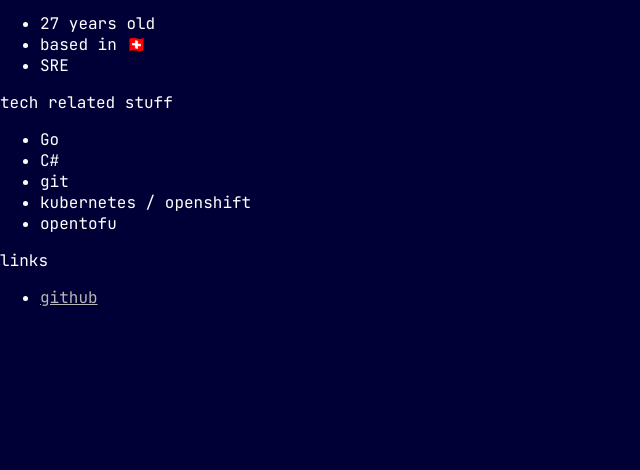
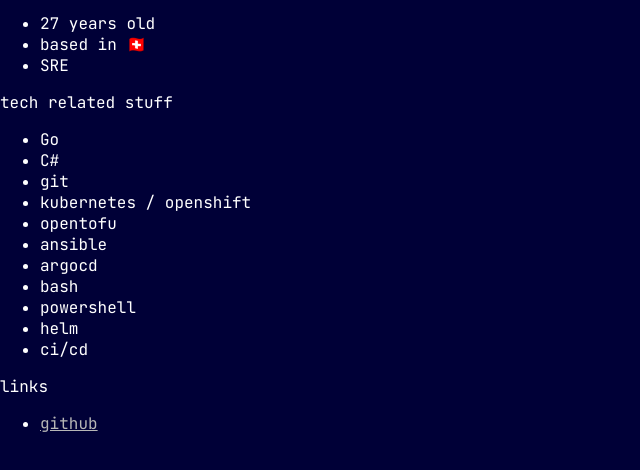
Before and after one commit to dortlii/dortlii.github.io, a plain HTML site: page index.html in a window 1280 px wide. Shown: the part 110-580 px from the top of the page, without its empty margins (0-640 px from the left). Drawn offline with Linux system fonts and the light colour scheme.

Commit message:
add more skills

```diff
--- a/index.html
+++ b/index.html
@@ -26,6 +26,12 @@
     <li>git</li>
     <li>kubernetes / openshift</li>
     <li>opentofu</li>
+    <li>ansible</li>
+    <li>argocd</li>
+    <li>bash</li>
+    <li>powershell</li>
+    <li>helm</li>
+    <li>ci/cd</li>
   </ul>
 
   <p>links</p>
```
